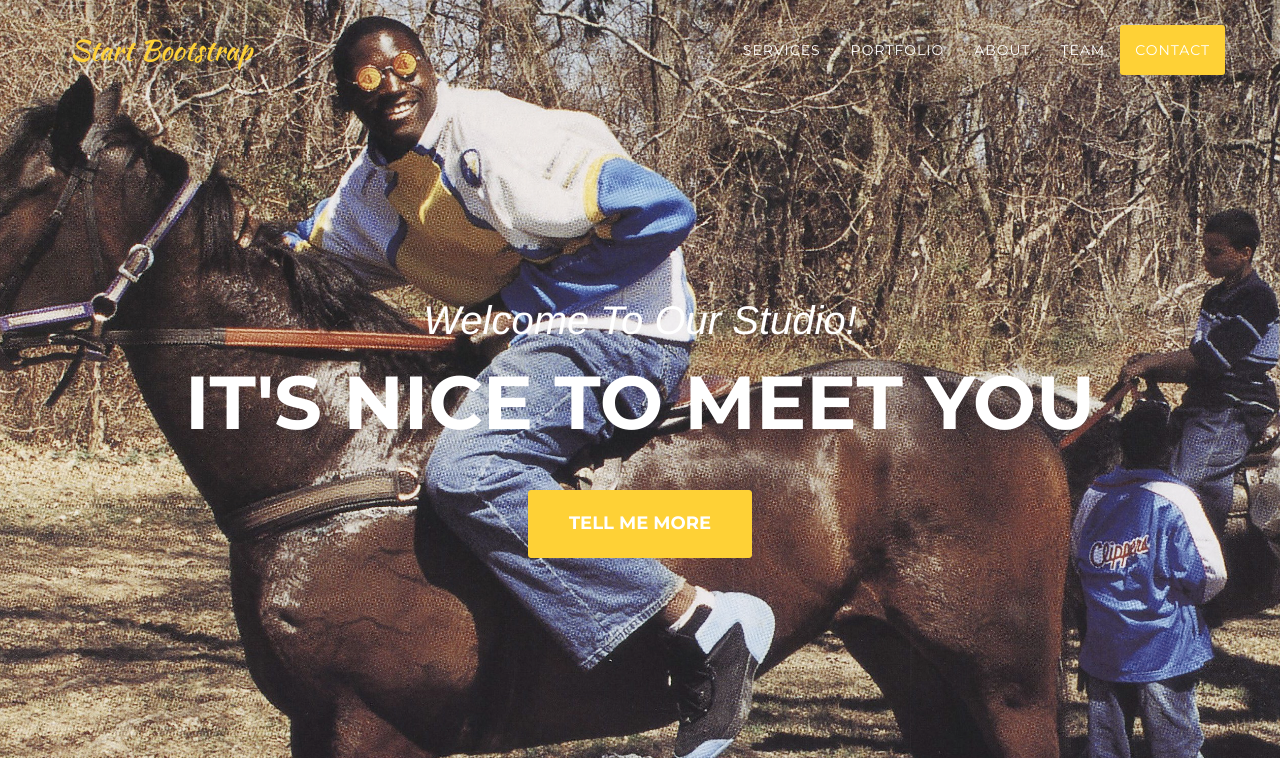
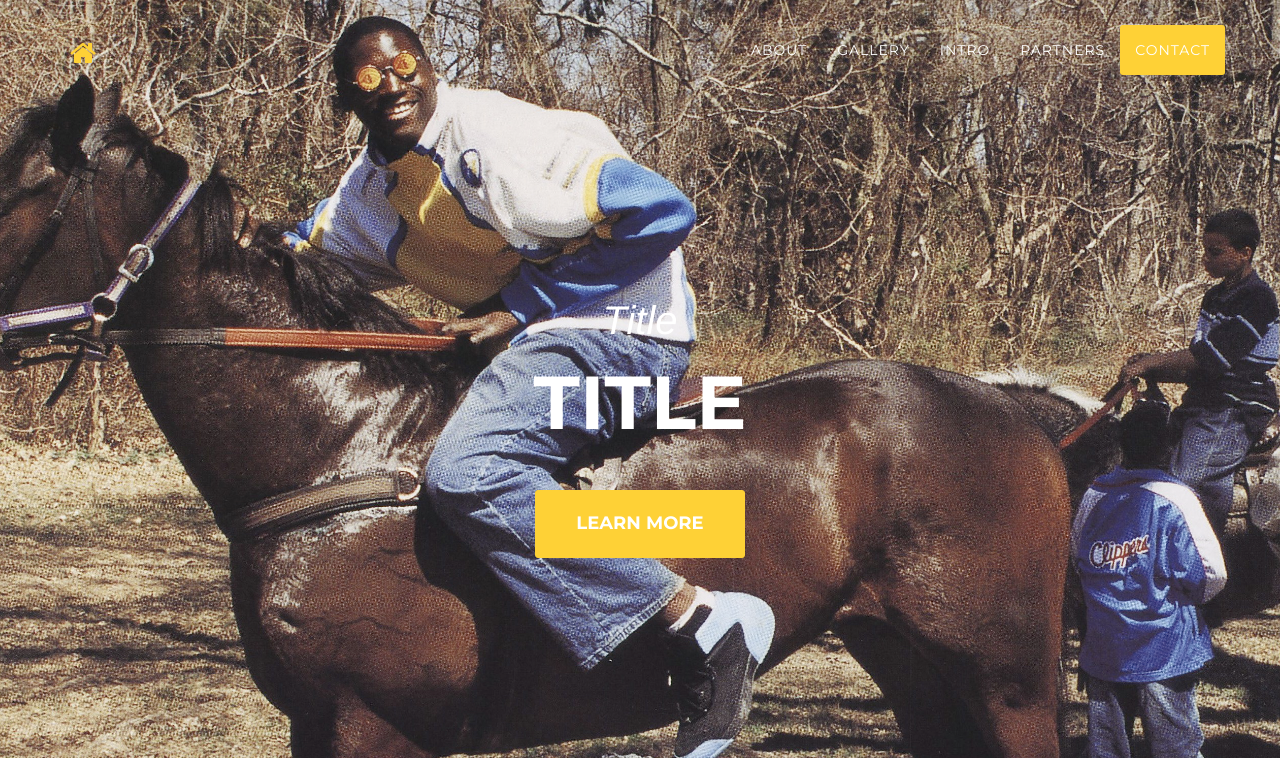
Before and after one commit to 501code/Fletcher-Street-Urban-Riding-Club, a Django app: template pages/templates/pages/index.html in a window 1280 px wide. Shown: the top 762 px of the page. Run offline with Django 3.2, Linux system fonts and the light colour scheme; the template is opened without the code that fills it: values that come from a table or form of the project are taken from there, others are empty; data comes from the database, SQL or seed files in the repository; both versions use the stored data as it was after the commit; some libraries are stand-ins or nearby versions; some web fonts are replaced.

Commit message:
modify sections to have order + set menus on index from sections

```diff
--- a/pages/admin.py
+++ b/pages/admin.py
@@ -9,7 +9,7 @@ class PageAdmin(admin.ModelAdmin):
         (None, {'fields': ['title', 'published', 'section']}),
         ('Details', {'fields': ['body', 'pub_date']})
     ]
-    list_display = ('title', 'pub_date')
+    list_display = ('title', 'pub_date', 'section')
     list_filter = ['pub_date']
     search_fields = ['title', 'body']
 
@@ -17,8 +17,8 @@ admin.site.register(Page, PageAdmin)
 
 
 class SectionAdmin(admin.ModelAdmin):
-    fields = ['title', 'description', 'visible']
-    list_display = ['title', 'description', 'visible']
+    fields = ['title', 'description', 'visible', 'order']
+    list_display = ['title', 'description', 'visible', 'order']
 
     def has_add_permission(self, request):
         return False
--- a/pages/models.py
+++ b/pages/models.py
@@ -10,6 +10,7 @@ class Section(models.Model):
     key = models.CharField(max_length=50)
     pub_date = models.DateTimeField('Date Published', default=timezone.now)
     visible = models.BooleanField('Visible', default=True)
+    order = models.IntegerField(default=100)
 
     def __str__(self):
         return self.title
--- a/pages/templates/pages/index.html
+++ b/pages/templates/pages/index.html
@@ -9,7 +9,7 @@
     <meta name="description" content="">
     <meta name="author" content="">
 
-    <title>Agency - Start Bootstrap Theme</title>
+    <title>{{ title }} - {{ slogan }}</title>
 
     {% load staticfiles %}
     <!-- Bootstrap Core CSS -->
@@ -48,7 +48,7 @@
                     <span class="icon-bar"></span>
                     <span class="icon-bar"></span>
                 </button>
-                <a class="navbar-brand page-scroll" href="#page-top">Start Bootstrap</a>
+                <a class="navbar-brand page-scroll" href="#page-top"><i class="fa fa-home"></i></a>
             </div>
 
             <!-- Collect the nav links, forms, and other content for toggling -->
@@ -57,18 +57,14 @@
                     <li class="hidden">
                         <a href="#page-top"></a>
                     </li>
-                    <li>
-                        <a class="page-scroll" href="#services">Services</a>
-                    </li>
-                    <li>
-                        <a class="page-scroll" href="#portfolio">Portfolio</a>
-                    </li>
-                    <li>
-                        <a class="page-scroll" href="#about">About</a>
-                    </li>
-                    <li>
-                        <a class="page-scroll" href="#team">Team</a>
-                    </li>
+                    {% if sections|length > 0 %}
+                        {% for section in sections%}
+                            <li>
+                                <a class="page-scroll" href="#{{ section.key }}">{{ section.title }}</a>
+                            </li>
+                        {% endfor %}
+                    {% endif %}
+
                     <li>
                         <a class="page-scroll" href="#contact">Contact</a>
                     </li>
@@ -83,9 +79,9 @@
     <header>
         <div class="container">
             <div class="intro-text">
-                <div class="intro-lead-in">Welcome To Our Studio!</div>
-                <div class="intro-heading">It's Nice To Meet You</div>
-                <a href="#services" class="page-scroll btn btn-xl">Tell Me More</a>
+                <div class="intro-lead-in">{{ title }}</div>
+                <div class="intro-heading">{{ slogan }}</div>
+                <a href="#services" class="page-scroll btn btn-xl">Learn More</a>
             </div>
         </div>
     </header>
```
Also changed, not shown: pages/fixtures/sections.json (+6 -6 lines), pages/views.py (+22 -1 lines), db.sqlite3, pages/migrations/0002_section_order.py (added), pages/migrations/0003_auto_20160214_1622.py (added).
